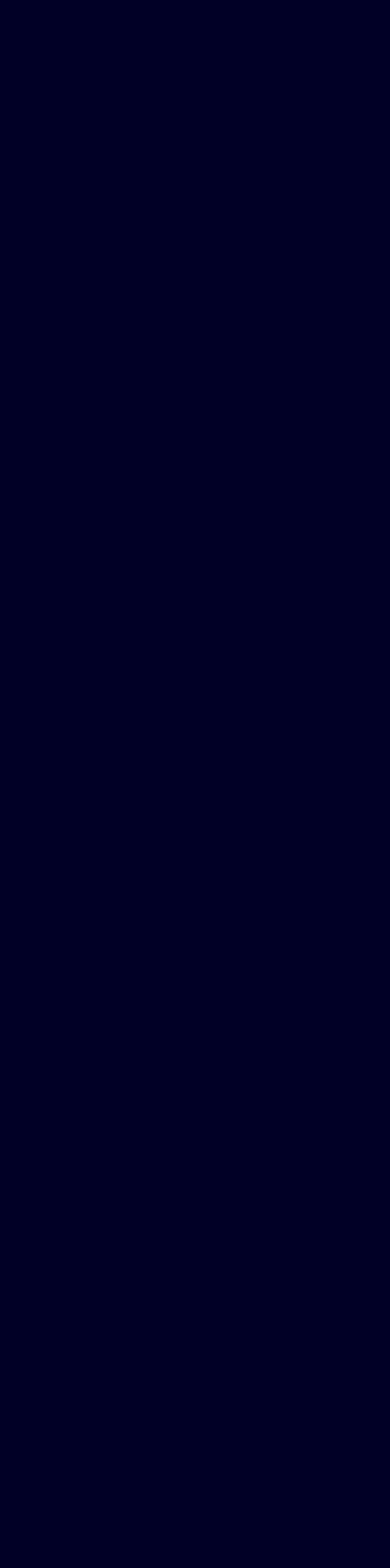
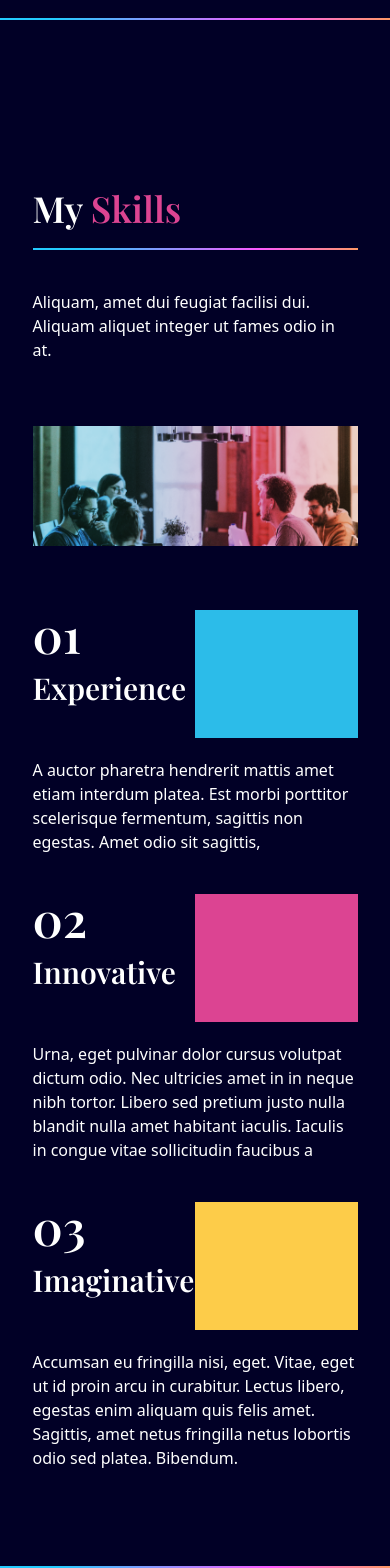
Before and after one commit to eugeniusz57/my-portfolio-react, a React (Create React App) app: page / in a window 390 px wide. Shown: the part 1069-2637 px from the top of the page. Before the commit the page ends 1087 px from the top, so only its background shows below. Built offline with nearby package versions, Linux system fonts and the light colour scheme.

Commit message:
section Skills
create section Skills, add style and responsive

```diff
--- a/src/App.jsx
+++ b/src/App.jsx
@@ -1,8 +1,10 @@
 import { useEffect, useState } from "react";
+import LineGradient from "./components/LineGradient";
 import useMediaQuery from "./hooks/useMediaQuery";
 import DotGroup from "./scenes/DotGroup";
 import Landing from "./scenes/Landing";
 import Navbar from "./scenes/Navbar";
+import Skills from "./scenes/Skills";
 
 function App() {
   const [selectedPage, setSelectedPage] = useState("home");
@@ -35,6 +37,11 @@
         )}
         <Landing setSelectedPage={setSelectedPage} />
       </div>
+      <LineGradient />
+      <div className="w-5/6 mx-auto md:h-full">
+        <Skills />
+      </div>
+      <LineGradient />
     </div>
   );
 }
--- /dev/null
+++ b/src/components/LineGradient.jsx
@@ -0,0 +1,5 @@
+const LineGradient = ({ width = "w-full" }) => {
+  return <div className={`h-0.5 ${width} bg-gradient-rainblue`}></div>;
+};
+
+export default LineGradient;
--- /dev/null
+++ b/src/scenes/Footer.jsx
@@ -0,0 +1,5 @@
+const Footer = () => {
+  return <div></div>;
+};
+
+export default Footer;
--- /dev/null
+++ b/src/scenes/Opinions.jsx
@@ -0,0 +1,5 @@
+const Opinions = () => {
+  return <div></div>;
+};
+
+export default Opinions;
--- /dev/null
+++ b/src/scenes/Projects.jsx
@@ -0,0 +1,5 @@
+const Projects = () => {
+  return <div></div>;
+};
+
+export default Projects;
--- /dev/null
+++ b/src/scenes/Skills.jsx
@@ -0,0 +1,137 @@
+import LineGradient from "../components/LineGradient";
+import useMediaQuery from "../hooks/useMediaQuery";
+import { motion } from "framer-motion";
+import assets from "../assets/skills-image.png";
+
+const Skills = () => {
+  const isAboveLarge = useMediaQuery("(min-width: 1024px)");
+
+  return (
+    <section id="skills" className="pt-10 pb-24">
+      {/* header and image */}
+      <div className="md:flex md:justify-between md:gap-16 mt-32">
+        <motion.div
+          className="md:w-1/3"
+          initial="hidden"
+          whileInView="visible"
+          viewport={{ once: true, amount: 0.5 }}
+          transition={{ duration: 0.5 }}
+          variants={{
+            hidden: { opacity: 0, x: -50 },
+            visible: { opacity: 1, x: 0 },
+          }}
+        >
+          <p className="font-playfair font-semibold text-4xl mb-5">
+            My <span className="text-red">Skills</span>
+          </p>
+          <LineGradient />
+          <p className="mt-10 mb-7">
+            Aliquam, amet dui feugiat facilisi dui. Aliquam aliquet integer ut
+            fames odio in at.
+          </p>
+        </motion.div>
+
+        <div className="mt-16 md:mt-0">
+          {isAboveLarge ? (
+            <div
+              className="relative z-0 ml-20 before:absolute before:-top-10 before:-left-10
+              before:w-full before:h-full before:border-2 before:border-blue before:z-[-1]"
+            >
+              <img className="z-10" src={assets} alt="skills" />
+            </div>
+          ) : (
+            <img className="z-10" src={assets} alt="skills" />
+          )}
+        </div>
+      </div>
+      {/* Skills */}
+      <div className="md:flex md:justify-between mt-16 gap-32">
+        {/* Experience */}
+        <motion.div
+          className="md:w-1/3 mt-10"
+          initial="hidden"
+          whileInView="visible"
+          viewport={{ once: true, amount: 0.5 }}
+          transition={{ duration: 0.5 }}
+          variants={{
+            hidden: { opacity: 0, y: 50 },
+            visible: { opacity: 1, y: 0 },
+          }}
+        >
+          <div className="relative h-32">
+            <div className="z-10">
+              <p className="font-playfair font-semibold text-5xl">01</p>
+              <p className="font-playfair font-semibold text-3xl mt-3">
+                Experience
+              </p>
+            </div>
+            <div className="w-1/2 md:w-3/4 h-32 bg-blue absolute right-0 top-0 z-[-1]" />
+          </div>
+          <p className="mt-5">
+            A auctor pharetra hendrerit mattis amet etiam interdum platea. Est
+            morbi porttitor scelerisque fermentum, sagittis non egestas. Amet
+            odio sit sagittis,
+          </p>
+        </motion.div>
+        {/* Innovative */}
+        <motion.div
+          className="md:w-1/3 mt-10"
+          initial="hidden"
+          whileInView="visible"
+          viewport={{ once: true, amount: 0.5 }}
+          transition={{ deley: 0.2, duration: 0.5 }}
+          variants={{
+            hidden: { opacity: 0, y: 50 },
+            visible: { opacity: 1, y: 0 },
+          }}
+        >
+          <div className="relative h-32">
+            <div className="z-10">
+              <p className="font-playfair font-semibold text-5xl">02</p>
+              <p className="font-playfair font-semibold text-3xl mt-3">
+                Innovative
+              </p>
+            </div>
+            <div className="w-1/2 md:w-3/4 h-32 bg-red absolute right-0 top-0 z-[-1]" />
+          </div>
+          <p className="mt-5">
+            Urna, eget pulvinar dolor cursus volutpat dictum odio. Nec ultricies
+            amet in in neque nibh tortor. Libero sed pretium justo nulla blandit
+            nulla amet habitant iaculis. Iaculis in congue vitae sollicitudin
+            faucibus a
+          </p>
+        </motion.div>
+        {/* Imaginative */}
+        <motion.div
+          className="md:w-1/3 mt-10"
+          initial="hidden"
+          whileInView="visible"
+          viewport={{ once: true, amount: 0.5 }}
+          transition={{ deley: 0.2, duration: 0.5 }}
+          variants={{
+            hidden: { opacity: 0, y: 50 },
+            visible: { opacity: 1, y: 0 },
+          }}
+        >
+          <div className="relative h-32">
+            <div className="z-10">
+              <p className="font-playfair font-semibold text-5xl">03</p>
+              <p className="font-playfair font-semibold text-3xl mt-3">
+                Imaginative
+              </p>
+            </div>
+            <div className="w-1/2 md:w-3/4 h-32 bg-yellow absolute right-0 top-0 z-[-1]" />
+          </div>
+          <p className="mt-5">
+            Accumsan eu fringilla nisi, eget. Vitae, eget ut id proin arcu in
+            curabitur. Lectus libero, egestas enim aliquam quis felis amet.
+            Sagittis, amet netus fringilla netus lobortis odio sed platea.
+            Bibendum.
+          </p>
+        </motion.div>
+      </div>
+    </section>
+  );
+};
+
+export default Skills;
```
